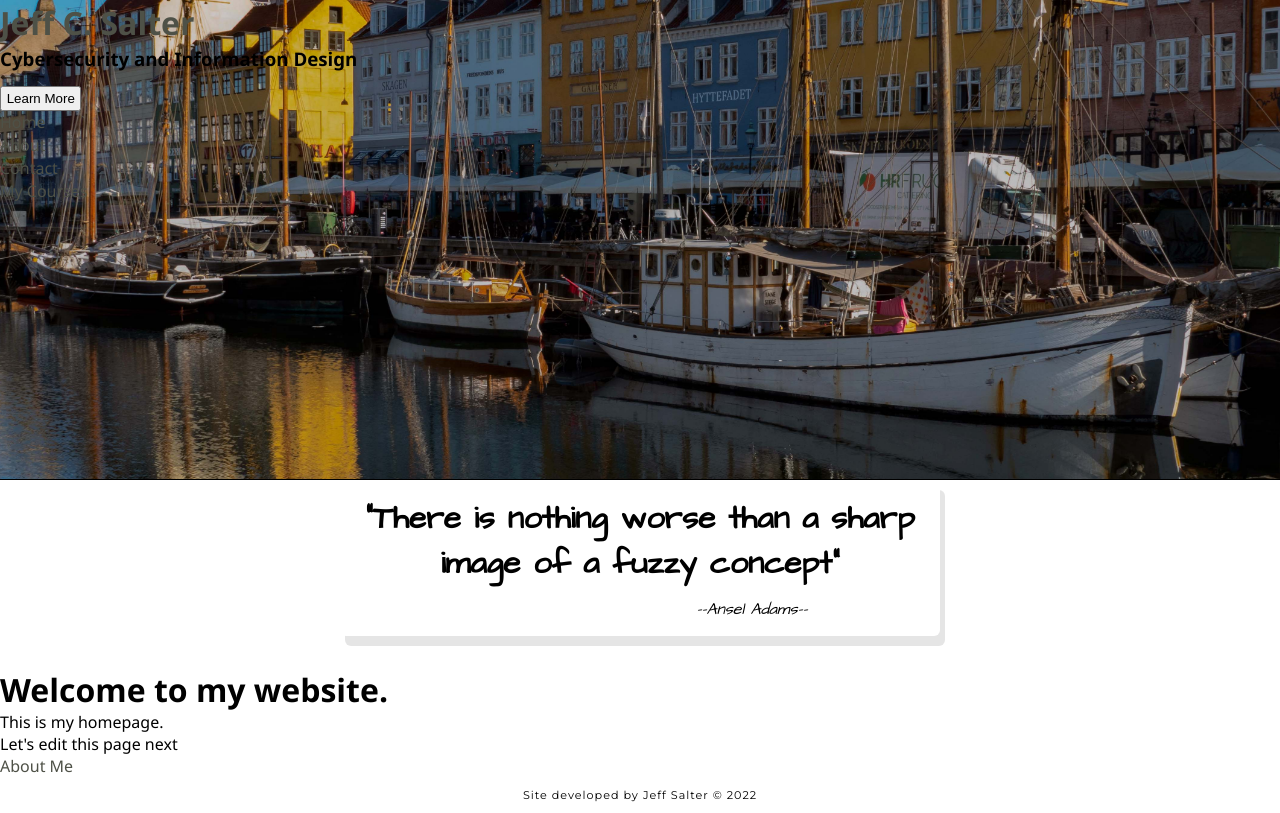
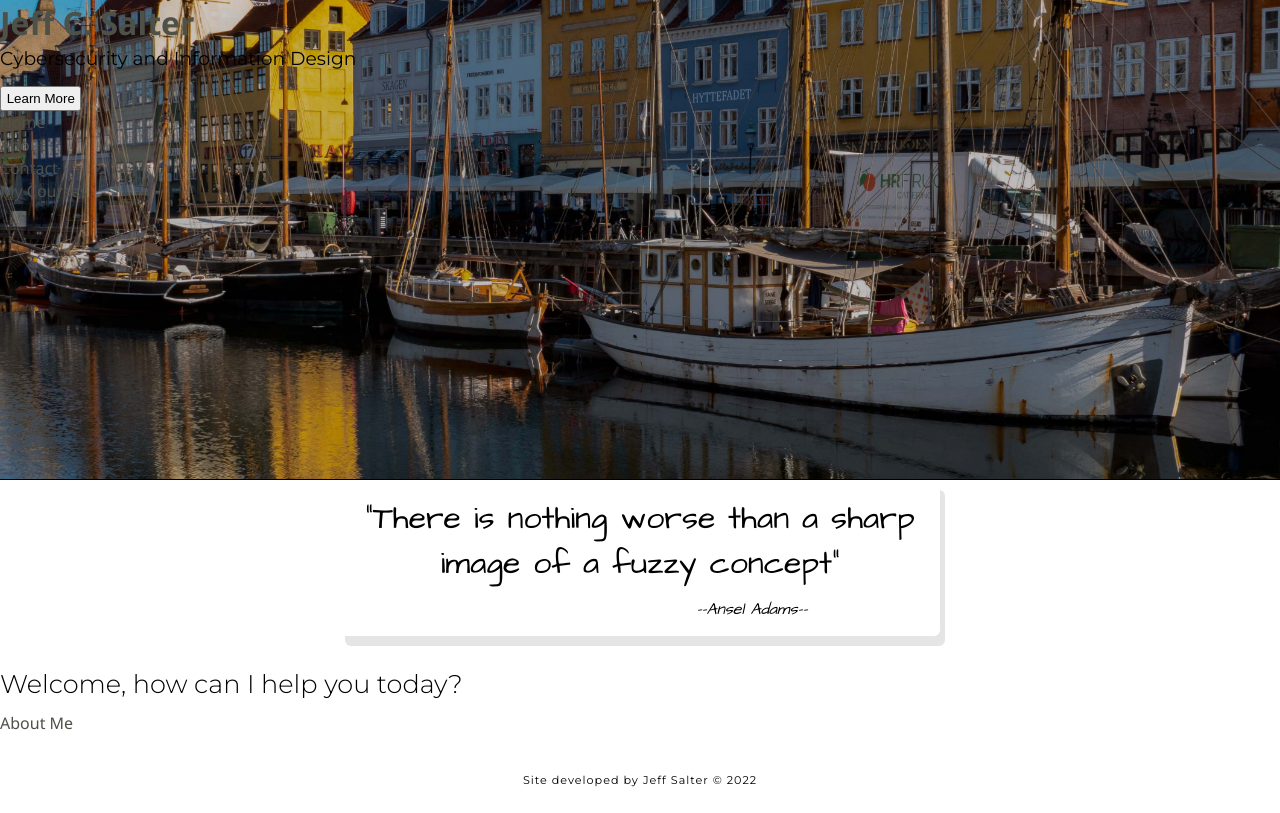
Before and after one commit to Goldfinger63/salter-02, a Gatsby site: page / in a window 1280 px wide. Built offline with nearby package versions, Linux system fonts and the light colour scheme; Gatsby itself is replaced by a stand-in of ours.

Commit message:
images added

```diff
--- a/src/pages/index.js
+++ b/src/pages/index.js
@@ -3,6 +3,7 @@ import * as React from "react"
 import { Link } from 'gatsby'
 import Layout from "../components/layout"
 import { quoteFont, quoteBlock, quoteAuthor } from "../components/index.module.css"
+import { blogTitle } from "../components/blogpost.module.css"
 
 //Step 2: Define your component
 const IndexPage = () => {
@@ -14,9 +15,11 @@ const IndexPage = () => {
         <h2 className={quoteFont}>"There is nothing worse than a sharp image of a fuzzy concept"</h2>
        <p className={quoteAuthor}>--Ansel Adams--</p>
       </div>
-      <h1>Welcome to my website.</h1>
-      <p>This is my homepage.</p>
-      <p>Let's edit this page next</p>
+      <h1 className={blogTitle}>Welcome, how can I help you today?</h1>
+
+
+      <div className="Card">
+        </div>
       <Link to="/about">About Me</Link>
     </main>
     </Layout>
```
Also changed, not shown: src/images/icon.png (deleted), 6 other files.
